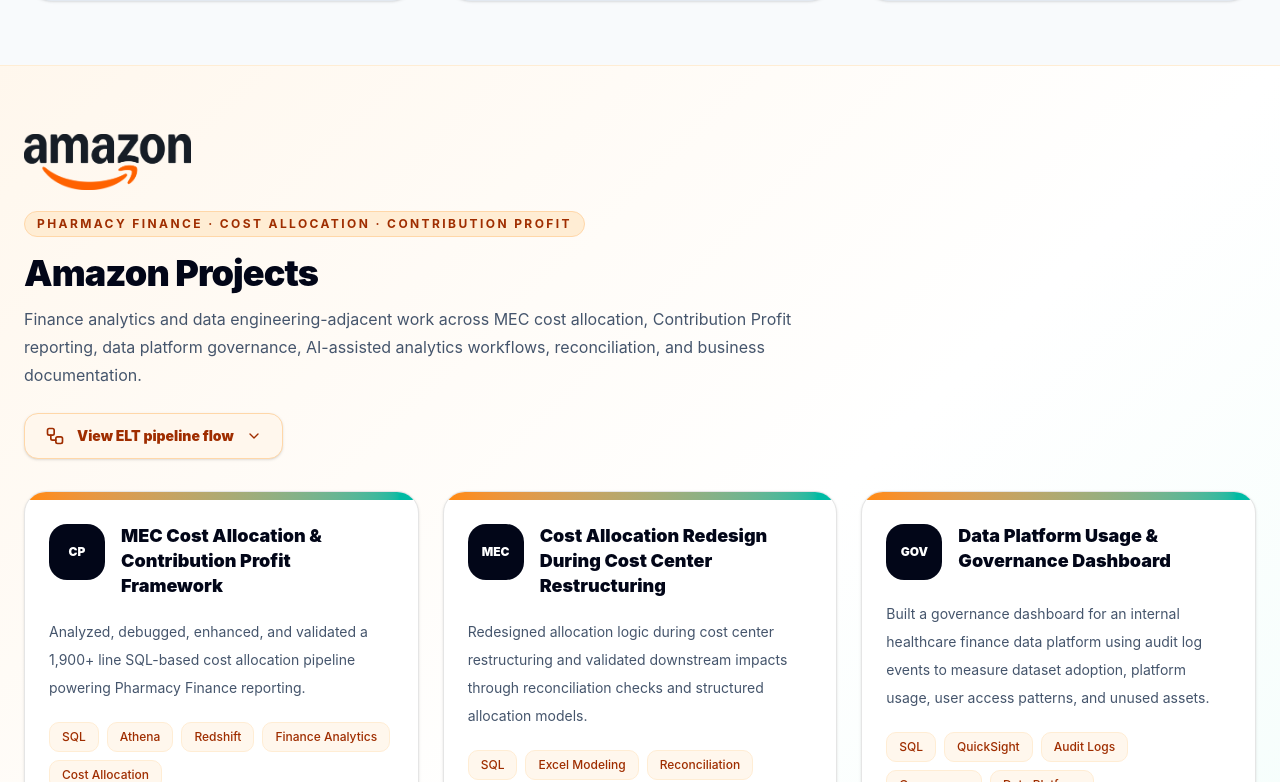
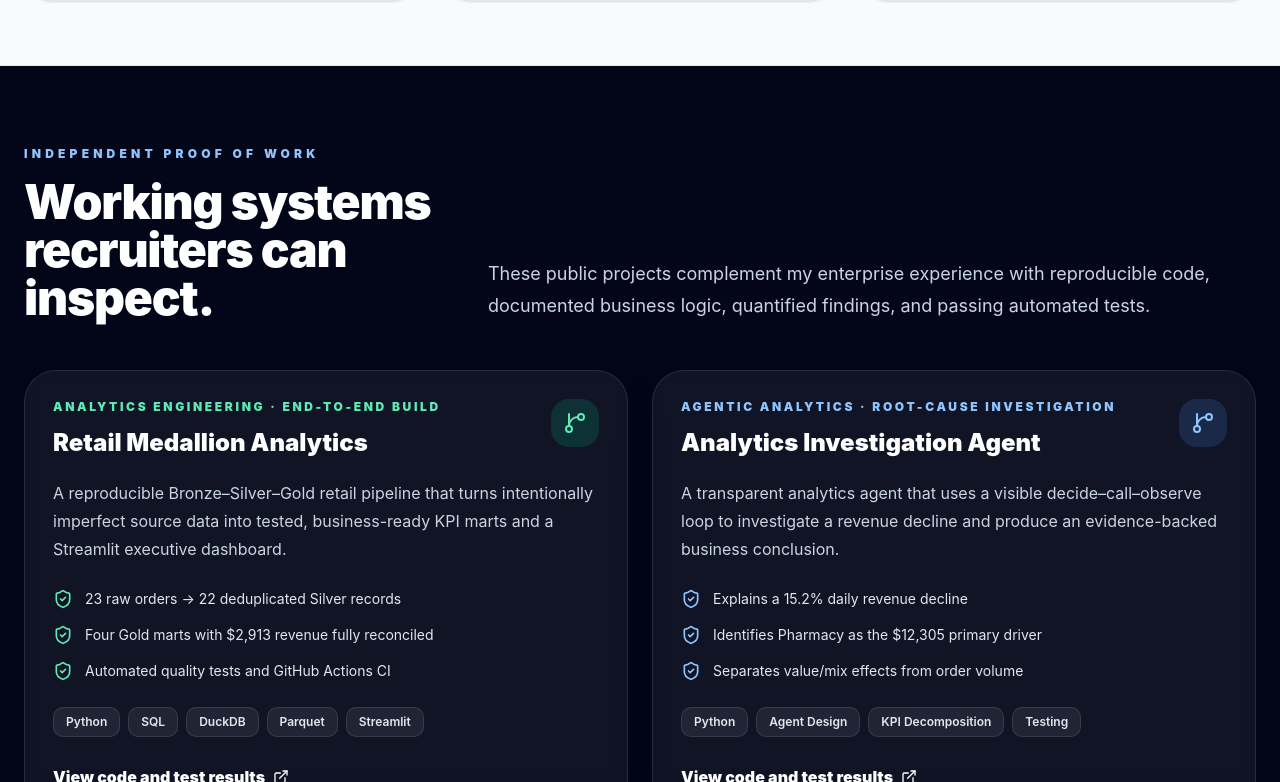
Before and after one commit to Maddy123-sehg/madhvika-portfolio, a Next.js app: page / in a window 1280 px wide. Shown: the part 2018-2800 px from the top of the page. Built offline with nearby package versions, Linux system fonts and the light colour scheme.

Commit message:
Showcase independent analytics projects

```diff
--- a/app/page.tsx
+++ b/app/page.tsx
@@ -7,9 +7,12 @@ import {
   ChevronDown,
   Database,
   Download,
+  ExternalLink,
   FileText,
+  GitBranch,
   Mail,
   MapPin,
+  ShieldCheck,
   Sparkles,
   Workflow,
 } from "lucide-react";
@@ -50,6 +53,37 @@ const featuredProjects = [
     impact:
       "Supported 30+ Tableau dashboards and enabled analysis across millions of customer interactions.",
     tools: ["SQL", "Tableau", "Tableau Prep", "Oracle", "AWS"],
+  },
+];
+
+const independentProjects = [
+  {
+    title: "Retail Medallion Analytics",
+    eyebrow: "Analytics engineering · End-to-end build",
+    description:
+      "A reproducible Bronze–Silver–Gold retail pipeline that turns intentionally imperfect source data into tested, business-ready KPI marts and a Streamlit executive dashboard.",
+    outcomes: [
+      "23 raw orders → 22 deduplicated Silver records",
+      "Four Gold marts with $2,913 revenue fully reconciled",
+      "Automated quality tests and GitHub Actions CI",
+    ],
+    tools: ["Python", "SQL", "DuckDB", "Parquet", "Streamlit"],
+    href: "https://github.com/Maddy123-sehg/retail-medallion-analytics",
+    accent: "emerald",
+  },
+  {
+    title: "Analytics Investigation Agent",
+    eyebrow: "Agentic analytics · Root-cause investigation",
+    description:
+      "A transparent analytics agent that uses a visible decide–call–observe loop to investigate a revenue decline and produce an evidence-backed business conclusion.",
+    outcomes: [
+      "Explains a 15.2% daily revenue decline",
+      "Identifies Pharmacy as the $12,305 primary driver",
+      "Separates value/mix effects from order volume",
+    ],
+    tools: ["Python", "Agent Design", "KPI Decomposition", "Testing"],
+    href: "https://github.com/Maddy123-sehg/analytics-investigation-agent",
+    accent: "blue",
   },
 ];
 
@@ -322,7 +356,7 @@ function Header() {
           <a href="#top" className="text-2xl font-black tracking-tight text-slate-950">
             Madhvika Sehgal
           </a>
-          <p className="mt-1 text-sm text-slate-500">BIE by title · Analytics storyteller by instinct</p>
+          <p className="mt-1 text-sm text-slate-500">Business intelligence · Analytics engineering · Decision systems</p>
         </div>
 
         <nav className="hidden items-center gap-8 text-sm font-medium text-slate-700 lg:flex">
@@ -330,7 +364,10 @@ function Header() {
             Home
           </a>
           <a href="#featured" className="hover:text-blue-600">
-            Featured
+            Experience
+          </a>
+          <a href="#portfolio" className="hover:text-blue-600">
+            Portfolio
           </a>
           <a href="#amazon" className="hover:text-blue-600">
             Amazon
@@ -412,6 +449,16 @@ function HeroSection() {
           >
             <Download className="mr-2 h-4 w-4" />
             Download DOCX
+          </a>
+
+          <a
+            href="https://github.com/Maddy123-sehg"
+            target="_blank"
+            rel="noreferrer"
+            className="inline-flex items-center justify-center rounded-xl border border-slate-200 bg-white px-6 py-4 text-base font-bold text-slate-900 hover:bg-slate-50"
+          >
+            <GitBranch className="mr-2 h-4 w-4" />
+            GitHub Portfolio
           </a>
         </div>
       </div>
@@ -561,6 +608,81 @@ function FeaturedWorkSection() {
               </div>
             </article>
           ))}
+        </div>
+      </div>
+    </section>
+  );
+}
+
+function IndependentPortfolioSection() {
+  return (
+    <section id="portfolio" className="border-y border-slate-200 bg-slate-950 py-20 text-white">
+      <div className="mx-auto max-w-7xl px-6">
+        <div className="grid gap-8 lg:grid-cols-[0.72fr_1.28fr] lg:items-end">
+          <div>
+            <p className="text-xs font-black uppercase tracking-[0.35em] text-blue-300">
+              Independent proof of work
+            </p>
+            <h2 className="mt-4 text-4xl font-black tracking-tight md:text-5xl">
+              Working systems recruiters can inspect.
+            </h2>
+          </div>
+          <p className="max-w-3xl text-lg leading-8 text-slate-300">
+            These public projects complement my enterprise experience with reproducible code,
+            documented business logic, quantified findings, and passing automated tests.
+          </p>
+        </div>
+
+        <div className="mt-12 grid gap-6 lg:grid-cols-2">
+          {independentProjects.map((project) => {
+            const isEmerald = project.accent === "emerald";
+            return (
+              <article
+                key={project.title}
+                className="group rounded-[2rem] border border-white/10 bg-white/[0.06] p-7 shadow-2xl backdrop-blur transition hover:-translate-y-1 hover:border-white/25 hover:bg-white/[0.09]"
+              >
+                <div className="flex items-start justify-between gap-5">
+                  <div>
+                    <p className={`text-xs font-black uppercase tracking-[0.22em] ${isEmerald ? "text-emerald-300" : "text-blue-300"}`}>
+                      {project.eyebrow}
+                    </p>
+                    <h3 className="mt-3 text-2xl font-black">{project.title}</h3>
+                  </div>
+                  <div className={`rounded-2xl p-3 ${isEmerald ? "bg-emerald-400/15 text-emerald-300" : "bg-blue-400/15 text-blue-300"}`}>
+                    <GitBranch className="h-6 w-6" />
+                  </div>
+                </div>
+
+                <p className="mt-5 leading-7 text-slate-300">{project.description}</p>
+
+                <div className="mt-6 space-y-3">
+                  {project.outcomes.map((outcome) => (
+                    <div key={outcome} className="flex gap-3 text-sm leading-6 text-slate-200">
+                      <ShieldCheck className={`mt-0.5 h-5 w-5 shrink-0 ${isEmerald ? "text-emerald-300" : "text-blue-300"}`} />
+                      <span>{outcome}</span>
+                    </div>
+                  ))}
+                </div>
+
+                <div className="mt-6 flex flex-wrap gap-2">
+                  {project.tools.map((tool) => (
+                    <span key={tool} className="rounded-lg border border-white/10 bg-white/[0.07] px-3 py-1.5 text-xs font-semibold text-slate-200">
+                      {tool}
+                    </span>
+                  ))}
+                </div>
+
+                <a
+                  href={project.href}
+                  target="_blank"
+                  rel="noreferrer"
+                  className="mt-7 inline-flex items-center gap-2 font-black text-white hover:underline"
+                >
+                  View code and test results <ExternalLink className="h-4 w-4" />
+                </a>
+              </article>
+            );
+          })}
         </div>
       </div>
     </section>
@@ -988,6 +1110,7 @@ export default function Home() {
       <main id="top">
         <HeroSection />
         <FeaturedWorkSection />
+        <IndependentPortfolioSection />
 
         <CompanyProjectSection
           id="amazon"
```
